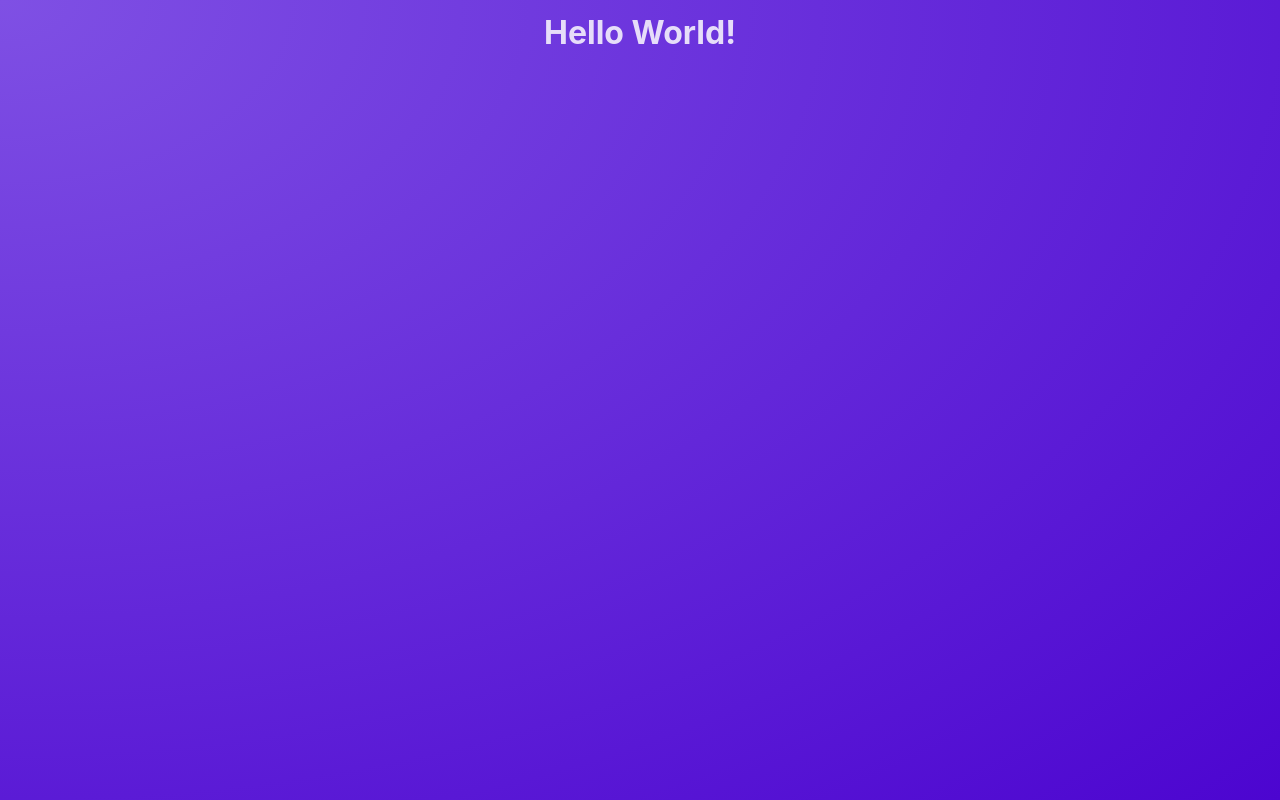
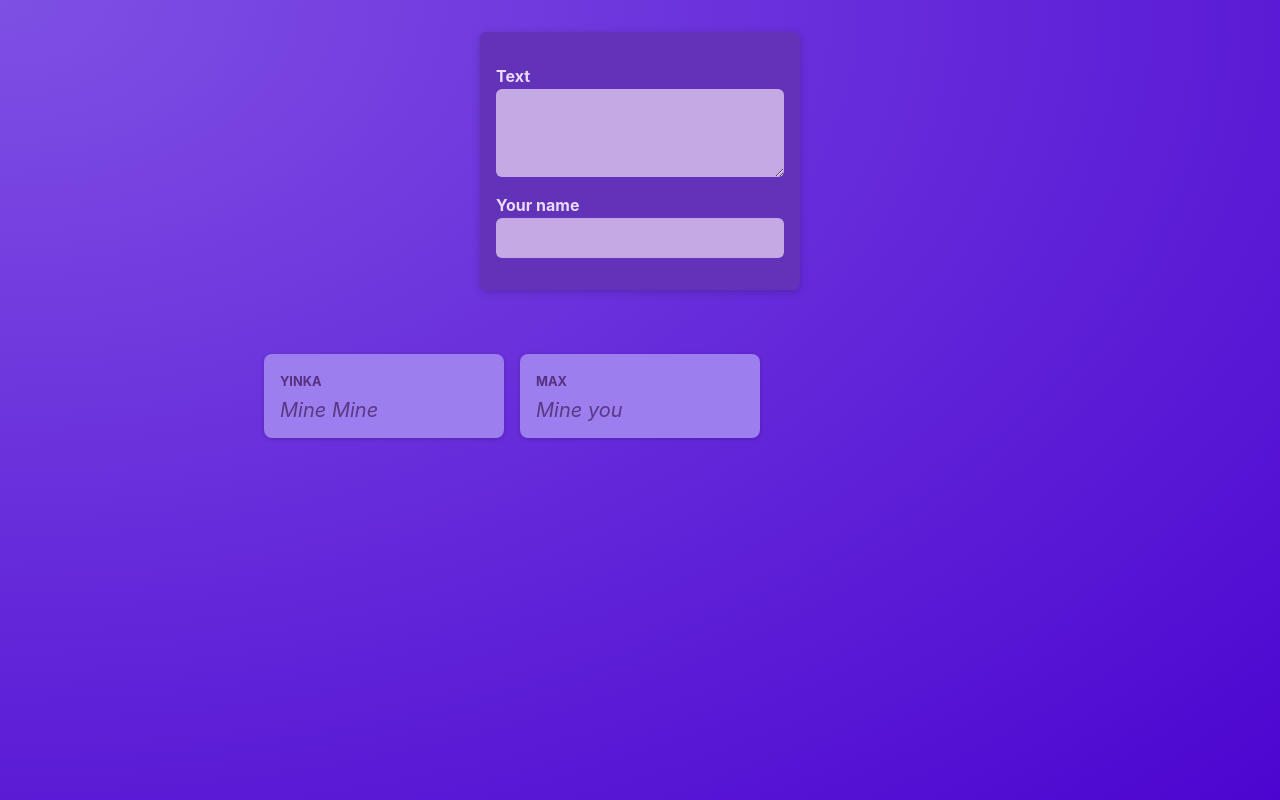
Before and after one commit to papiyinks/yinks-twiiter, a React (Vite) app: page / in a window 1280 px wide. Built offline with nearby package versions, Linux system fonts and the light colour scheme.

Commit message:
newpost, postlist and post components created

```diff
--- a/src/App.jsx
+++ b/src/App.jsx
@@ -1,5 +1,7 @@
+import PostsList from "./components/PostsList";
+
 function App() {
-  return <h1>Hello World!</h1>;
+  return <PostsList />;
 }
 
 export default App;
--- /dev/null
+++ b/src/components/NewPost.jsx
@@ -0,0 +1,18 @@
+import classes from "./NewPost.module.css";
+
+function NewPost() {
+  return (
+    <form className={classes.form}>
+      <p>
+        <label htmlFor="body">Text</label>
+        <textarea id="body" required rows={3} />
+      </p>
+      <p>
+        <label htmlFor="name">Your name</label>
+        <input type="text" id="name" required />
+      </p>
+    </form>
+  );
+}
+
+export default NewPost;
--- /dev/null
+++ b/src/components/NewPost.module.css
@@ -0,0 +1,55 @@
+.form {
+  background-color: #6233b9;
+  padding: 1rem;
+  width: 20rem;
+  margin: 2rem auto;
+  border-radius: 6px;
+  box-shadow: 0 2px 8px rgba(0, 0, 0, 0.2);
+}
+
+.form label {
+  display: block;
+  margin-bottom: 0.05rem;
+  color: #eadbfb;
+  font-weight: bold;
+}
+
+.form input,
+.form textarea {
+  display: block;
+  width: 100%;
+  font: inherit;
+  padding: 0.5rem;
+  border-radius: 6px;
+  border: none;
+  background-color: #c4a9e4;
+  color: #28262c;
+}
+
+.actions {
+  display: flex;
+  justify-content: flex-end;
+  gap: 0.5rem;
+}
+
+.actions button {
+  cursor: pointer;
+  font: inherit;
+  padding: 0.5rem 1.5rem;
+  border: none;
+  border-radius: 4px;
+  background-color: #34036c;
+  color: #e5d5f7;
+}
+
+.actions button:hover {
+  background-color: #23014a;
+}
+
+.actions button[type="button"] {
+  background-color: transparent;
+}
+
+.actions button[type="button"]:hover {
+  color: #d1bee6;
+}
--- /dev/null
+++ b/src/components/Post.jsx
@@ -0,0 +1,12 @@
+import classes from "./Post.module.css";
+
+function Post(props) {
+  return (
+    <li className={classes.post}>
+      <p className={classes.author}>{props.author}</p>
+      <p className={classes.text}>{props.body}</p>
+    </li>
+  );
+}
+
+export default Post;
--- /dev/null
+++ b/src/components/Post.module.css
@@ -0,0 +1,35 @@
+.post {
+  margin: 1rem 0;
+  padding: 1rem;
+  background-color: #9c7eee;
+  border-radius: 8px;
+  box-shadow: 0 1px 4px rgba(0, 0, 0, 0.2);
+  animation: animate-in 1s ease-out forwards;
+}
+
+.author {
+  font-size: 0.8rem;
+  font-weight: bold;
+  color: #543280;
+  margin: 0;
+  text-transform: uppercase;
+}
+
+.text {
+  white-space: pre-wrap;
+  font-size: 1.25rem;
+  margin: 0.25rem 0 0 0;
+  color: #593884;
+  font-style: italic;
+}
+
+@keyframes animate-in {
+  from {
+    opacity: 0;
+    transform: translateY(1rem);
+  }
+  to {
+    opacity: 1;
+    transform: translateY(0);
+  }
+}
--- /dev/null
+++ b/src/components/PostsList.jsx
@@ -0,0 +1,17 @@
+import NewPost from "./NewPost";
+import Post from "./Post";
+import classes from "./PostsList.module.css";
+
+function PostsList() {
+  return (
+    <>
+      <NewPost />
+      <ul className={classes.posts}>
+        <Post author="Yinka" body="Mine Mine" />
+        <Post author="Max" body="Mine you" />
+      </ul>
+    </>
+  );
+}
+
+export default PostsList;
--- /dev/null
+++ b/src/components/PostsList.module.css
@@ -0,0 +1,10 @@
+.posts {
+  list-style: none;
+  max-width: 50rem;
+  margin: 1rem auto;
+  padding: 1rem 0;
+  display: grid;
+  gap: 1rem;
+  grid-template-columns: repeat(3, 30%);
+  justify-content: center;
+}
--- a/src/index.css
+++ b/src/index.css
@@ -18,6 +18,5 @@
 
 body {
   margin: 0;
-  text-align: center;
   color: #e6ddf9;
 }
```
